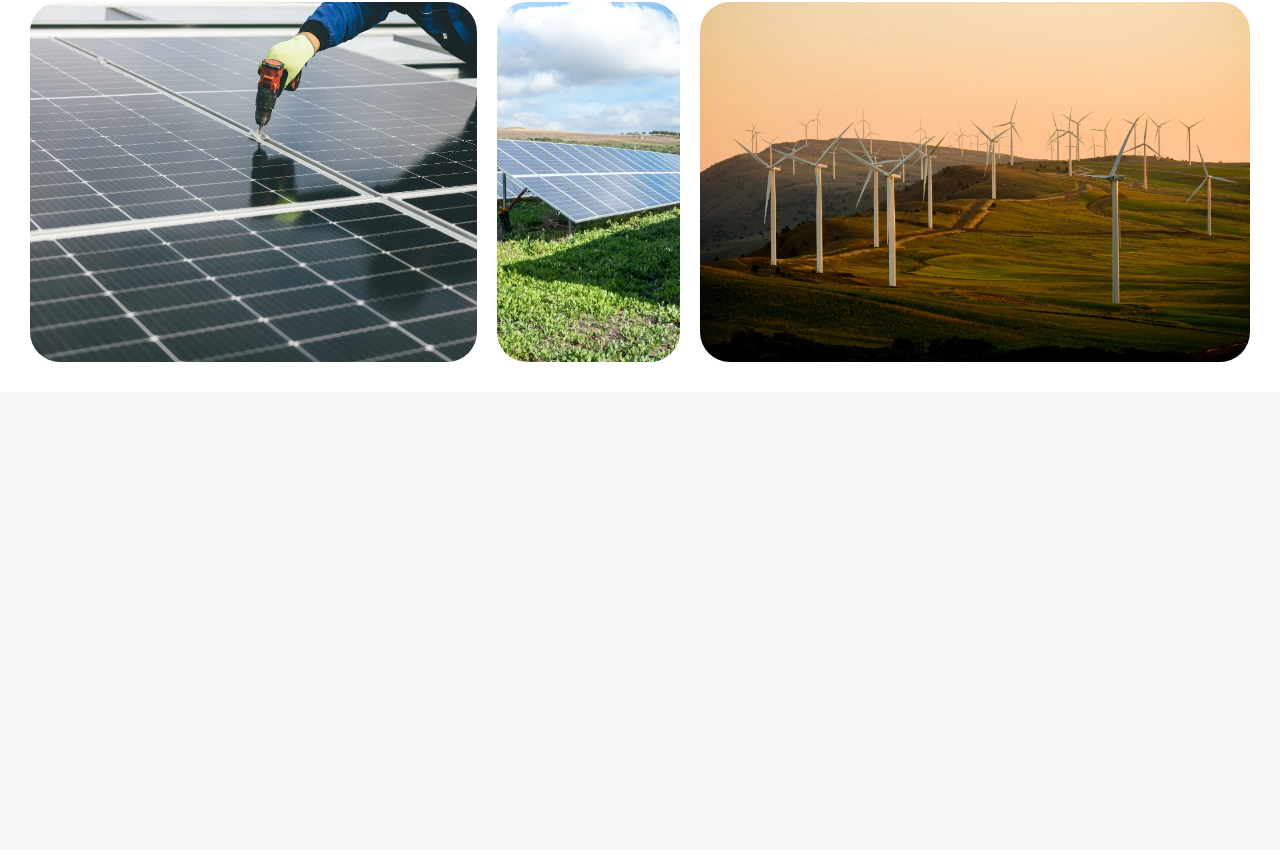
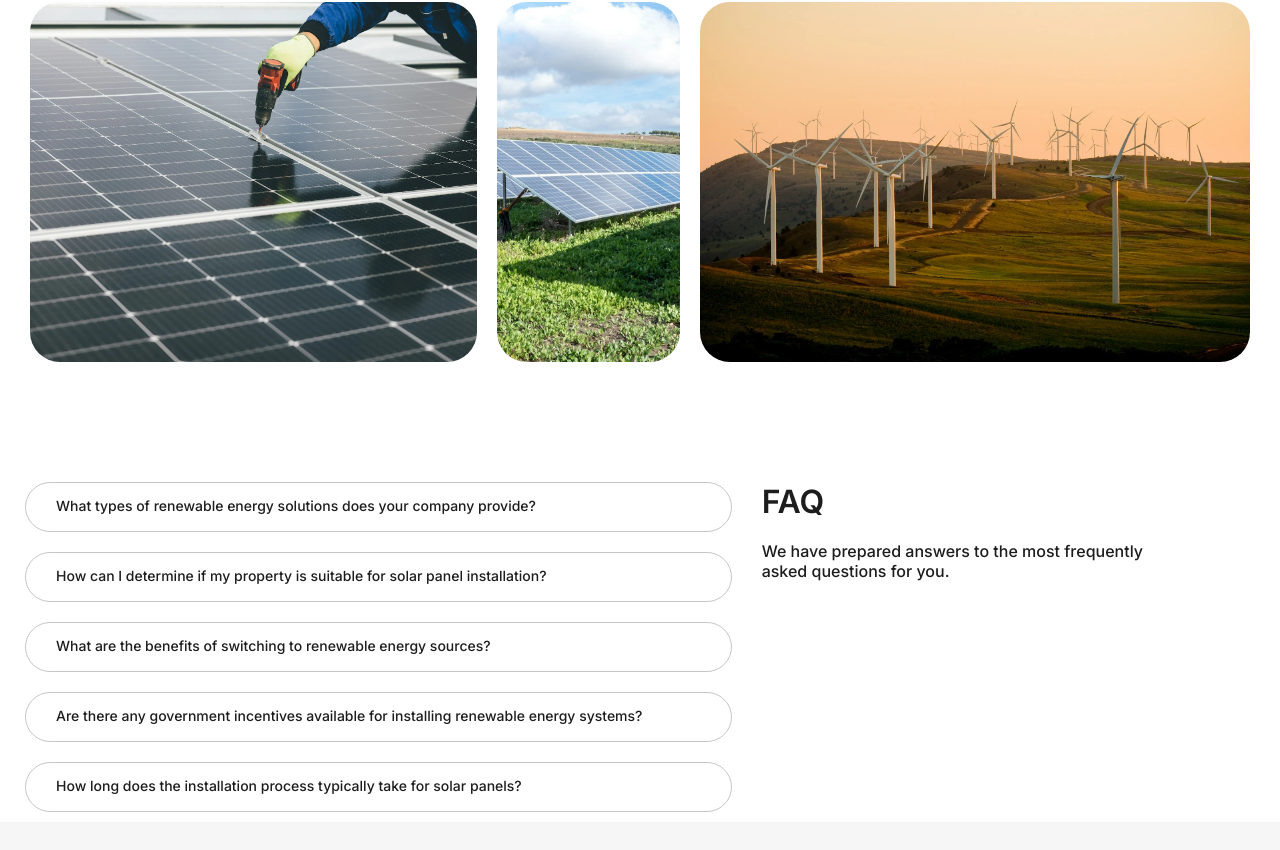
Before and after one commit to chihuahua011/green-energy-website, a React (Create React App) app in the folder green-energy/: page / in a window 1280 px wide. Shown: the part 3492-4342 px from the top of the page. Before the commit the page ends 3964 px from the top, so only its background shows below. Built offline with nearby package versions, Linux system fonts and the light colour scheme.

Commit message:
FAQ section & panel component

```diff
--- a/green-energy/src/App.jsx
+++ b/green-energy/src/App.jsx
@@ -4,6 +4,7 @@ import Hero from './components/Hero/Hero';
 import Services from './components/Services/Services';
 import Reviews from './components/Reviews/Reviews';
 import About from './components/About/About';
+import Faq from './components/FAQ/Faq';
 import Footer from './components/Footer/Footer';
 
 function App() {
@@ -14,6 +15,7 @@ function App() {
       <Services></Services>
       <Reviews></Reviews>
       <About></About>
+      <Faq></Faq>
       <Footer></Footer>
     </div>
   );
--- a/green-energy/src/components/FAQ/Faq.jsx
+++ b/green-energy/src/components/FAQ/Faq.jsx
@@ -0,0 +1,108 @@
+import React from 'react';
+import "./faq.scss";
+import Panel from '../Panel/Panel';
+
+function Faq() {
+  return (
+    <>
+        <section className="faq">
+            <div className="container">
+                <div className="col-7 panels-cont">
+                    <div className="flex py-1 pl-1">
+                        <Panel header={
+                            <p>What types of renewable energy solutions does your company provide?</p>
+                        } content={
+                            <p>
+                                Our company specializes in a variety of renewable energy solutions
+                                designed to meet diverse needs and preferences. From solar power and wind
+                                energy to hydroelectric and geothermal solutions, we offer a comprehensive
+                                range of sustainable options tailored to both residential and commercial
+                                settings. Whether you're looking to reduce your carbon footprint, lower
+                                energy costs, or simply embrace cleaner, more efficient power sources,
+                                our team is here to guide you through the process and help you find the
+                                perfect renewable energy solution for your unique requirements.
+                            </p>
+                        }></Panel>
+                        <Panel header={
+                            <p>How can I determine if my property is suitable for solar panel installation?</p>
+                        } content={
+                            <p>
+                                Determining the suitability of your property for solar panel installation
+                                involves several factors. Firstly, consider the orientation and tilt of
+                                your roof to ensure it receives sufficient sunlight throughout the day.
+                                Ideally, your roof should face south and have minimal shading from trees
+                                or nearby structures. Additionally, assess the structural integrity of
+                                your roof to ensure it can support the weight of solar panels. Our team
+                                of experts can conduct a thorough assessment, taking into account your
+                                property's location, energy needs, and potential obstacles to provide
+                                personalized recommendations for solar panel installation.
+                            </p>
+                        }></Panel>
+                        <Panel header={
+                            <p>What are the benefits of switching to renewable energy sources?</p>
+                        } content={
+                            <p>
+                                Switching to renewable energy sources offers a multitude of benefits
+                                for both individuals and the environment. Firstly, renewable energy helps
+                                reduce greenhouse gas emissions, mitigating the impacts of climate change
+                                and improving air quality. Additionally, renewable energy sources like solar
+                                and wind power are inexhaustible, providing a sustainable alternative to
+                                finite fossil fuels. By embracing renewables, individuals and businesses
+                                can also lower their energy bills over time, as well as create local jobs and
+                                stimulate economic growth in the renewable energy sector. Overall, making
+                                the switch to renewables is a win-win solution for a cleaner, more sustainable
+                                future.
+                            </p>
+                        }></Panel>
+                        <Panel header={
+                            <p>Are there any government incentives available for installing renewable energy systems?</p>
+                        } content={
+                            <p>
+                                Yes, there are several government incentives available for installing
+                                renewable energy systems. These incentives vary depending on your location
+                                and the type of renewable energy system you're installing. Common incentives
+                                include tax credits, rebates, grants, and net metering programs. Tax credits
+                                can provide significant savings on your federal or state income taxes,
+                                while rebates offer direct financial incentives for purchasing and installing
+                                renewable energy equipment. Grants may be available for specific projects
+                                or initiatives aimed at promoting renewable energy adoption. Additionally,
+                                net metering programs allow you to receive credits for excess electricity
+                                generated by your renewable energy system, which can offset your energy costs.
+                                Be sure to research available incentives in your area and consult with a
+                                qualified professional to maximize your savings.
+                            </p>
+                        }></Panel>
+                        <Panel header={
+                            <p>How long does the installation process typically take for solar panels?</p>
+                        } content={
+                            <p>
+                                The installation process for solar panels typically takes anywhere from
+                                one to three days, depending on various factors such as the size of the
+                                solar system, the complexity of the installation, and the availability of
+                                equipment and manpower. Initially, our team will conduct a site assessment
+                                to determine the optimal placement of the solar panels and assess any
+                                potential obstacles. Once the design is finalized and necessary permits are
+                                obtained, our installation team will begin mounting the solar panels on
+                                your roof or ground-mounted system. Electrical wiring and connection to your
+                                home's electrical system will also be completed during this process. Finally,
+                                our technicians will perform a series of tests to ensure that the system is
+                                functioning properly and provide you with instructions on monitoring and
+                                maintaining your solar panels for optimal performance.
+                            </p>
+                        }></Panel>
+                    </div>
+                </div>
+                <div className="col-4 faq-text">
+                    <div className='py-1'>
+                        <h4>FAQ</h4>
+                        <p>We have prepared answers to the most frequently asked questions for you.</p>
+                        <span className="faq-img"></span>
+                    </div>
+                </div>
+            </div>
+        </section>
+    </>
+  )
+}
+
+export default Faq
--- a/green-energy/src/components/FAQ/faq.scss
+++ b/green-energy/src/components/FAQ/faq.scss
@@ -0,0 +1,24 @@
+@use "../../sass/variables" as v;
+
+section.faq {
+    .container {
+        .panels-cont {
+            > div {
+                width: 100%;
+                flex-direction: column;
+                row-gap: 2rem;
+            }
+        }
+
+        .faq-text {
+            h4 {
+                margin-top: 0;
+                margin-bottom: 2rem;
+            }
+
+            p {
+                font-size: 1.6rem;
+            }
+        }
+    }
+}
--- /dev/null
+++ b/green-energy/src/components/Panel/Panel.jsx
@@ -0,0 +1,33 @@
+import React, { useEffect, useRef } from "react";
+import "./panel.scss";
+
+function Panel({ header, content }) {
+    const panelRef = useRef(null)
+
+    useEffect(() => {
+        const panel = panelRef.current;
+        const handleClick = (e) => {
+            console.log(e.target);
+
+            panel.classList.toggle("closed");
+        }
+
+        panel.addEventListener("click", handleClick);
+
+        //!cleanup function after component unmounts! crucial for complex applications for memory management
+        return () => {
+            panel.removeEventListener("click", handleClick);
+        }
+    }, [])
+
+    return (
+        <>
+            <div ref={panelRef} className="panel-cont closed">
+                <div className="flex panel-header px-3">{header}</div>
+                <div className="panel-content px-3 py-1">{content}</div>
+            </div>
+        </>
+    );
+}
+
+export default Panel;
--- /dev/null
+++ b/green-energy/src/components/Panel/panel.scss
@@ -0,0 +1,26 @@
+@use "../../sass/variables" as v;
+
+.panel-cont {
+    width: 100%;
+    height: fit-content;
+    max-height: 300px;
+    border-radius: 25px;
+    border: 1px solid rgba(v.$font-color, 0.25);
+    transition: max-height 400ms ease-in-out;
+    overflow: hidden;
+
+    .panel-header {
+        cursor: pointer;
+        height: 50px;
+        padding-top: 1.2rem;
+    }
+
+    .panel-content {
+        height: fit-content;
+        transition: all 500ms ease-in-out;
+    }
+
+    &.closed {
+        max-height: 50px;
+    }
+}
```
